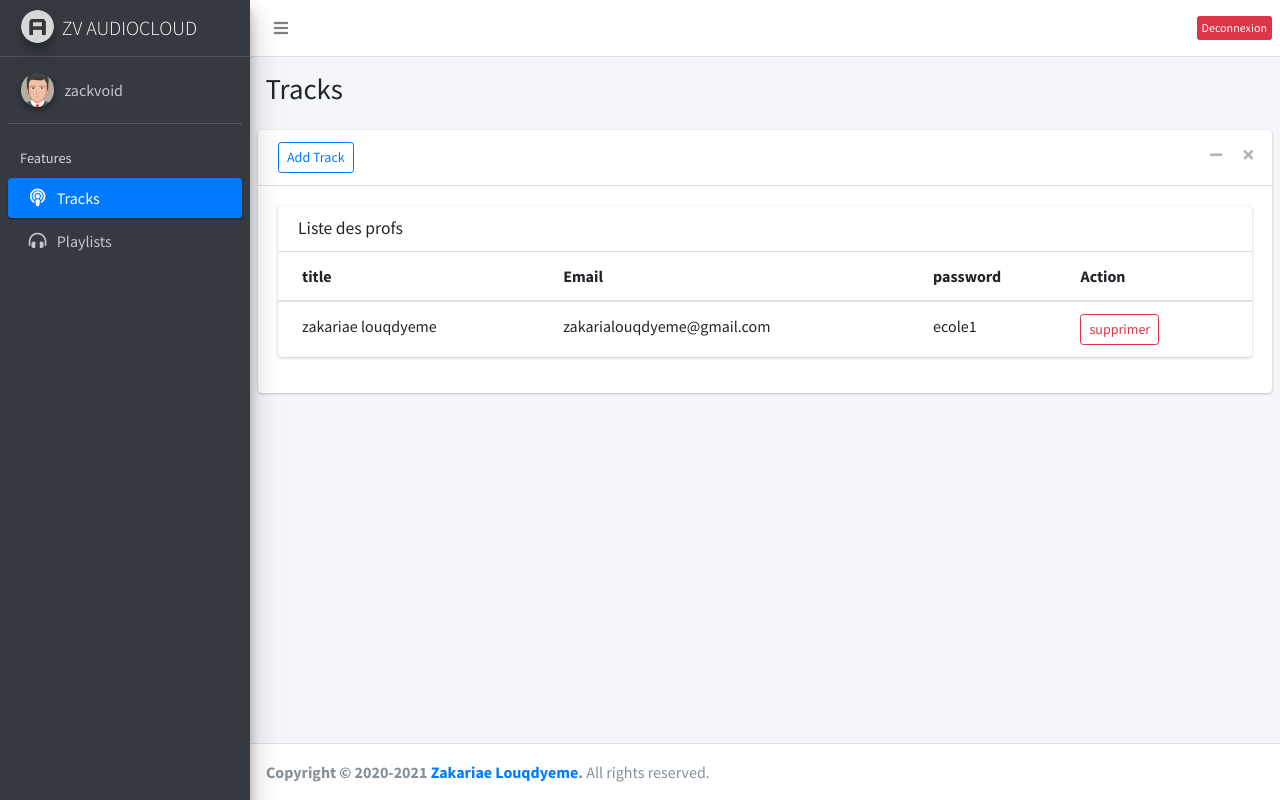
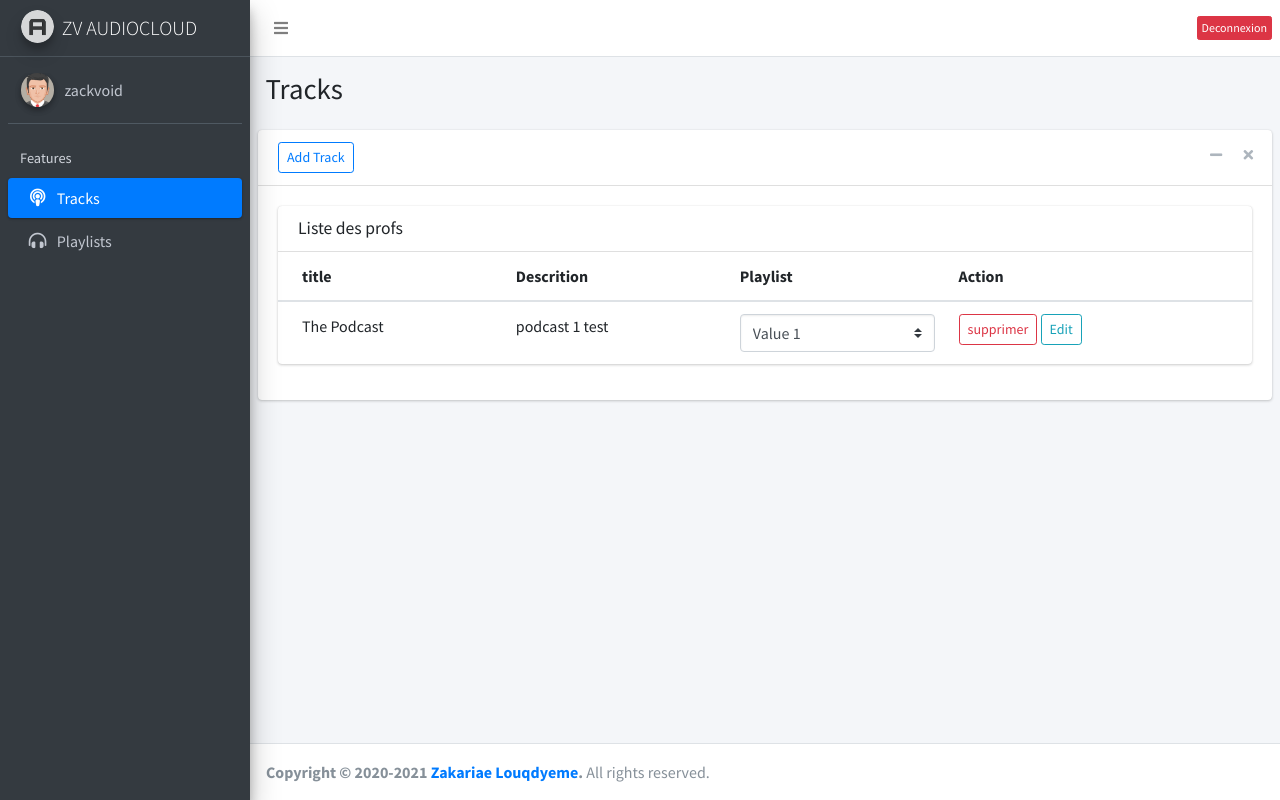
Before and after one commit to zakarialouqdyeme/Zackvoid-AudioCloud, a PHP site: page /dashboard/Tracks.php in a window 1280 px wide. Run offline with PHP 8.4, Linux system fonts and the light colour scheme; a user stored in the database is signed in; some libraries are stand-ins or nearby versions.

Commit message:
upload Modal

```diff
--- a/dashboard/Tracks.php
+++ b/dashboard/Tracks.php
@@ -84,36 +84,41 @@ if(!isset($_SESSION["id"])) header('Location:../Auth/login.php');
                                         <input type="file" id="images" style="display: none;">
                                     </div>
                                     <div class="col-12 text-center mb-2">
-                                        <button class="btn btn-info crop_image margin-auto" id="addProfImage">Photo de
-                                            profile</button>
+                                        <button class="btn btn-info crop_image margin-auto" id="addProfImage">Cover
+                                            Image</button>
                                     </div>
                                 </div>
 
 
                                 <div class="form-group">
-                                    <label for="nameInp">Nom complet</label>
-                                    <input type="text" class="form-control" id="nameInp" placeholder="Nom complet">
+                                    <label for="titleInp">Track Title</label>
+                                    <input type="text" class="form-control" id="titleInp" placeholder="Title">
                                 </div>
                                 <div class="form-group">
-                                    <label for="addInputEmail1">Email address</label>
-                                    <input type="email" class="form-control" id="InputEmail1" placeholder="Enter email">
+                                    <label for="description">Description</label>
+                                    <input type="email" class="form-control" id="description" placeholder="Description">
                                 </div>
+
                                 <div class="form-group">
-                                    <label for="passInp">Mot de passe</label>
-                                    <input type="password" class="form-control" id="passInp" placeholder="mot de passe">
-                                </div>
-                                <div class="form-group">
-                                    <label for="selectSchool">Ecole</label>
-                                    <select class="custom-select" id="selectSchool">
+                                    <label for="selectPlaylist">Playlist</label>
+                                    <select class="custom-select" id="selectPlaylist">
                                         <!--   <option value="1">Value 1</option>
                     <option value="2">Value 2</option>
                     <option value="3">Value 3</option> -->
                                     </select>
                                 </div>
+                                <div class="form-group">
+                                <label >Select your track file</label>
+                                <div class="custom-file">
+
+                                    <input type="file" class="custom-file-input" id="customFile">
+                                    <label class="custom-file-label" for="customFile">Choose file</label>
+                                  </div>
+                                </div>
                             </div>
                             <div class="modal-footer justify-content-between">
                                 <button type="button" class="btn btn-default" data-dismiss="modal">Close</button>
-                                <button type="button" class="btn btn-primary" id="add">Ajouter</button>
+                                <button type="button" class="btn btn-primary" id="upload">Upload</button>
                             </div>
                         </div>
                         <!-- /.modal-content -->
@@ -169,8 +174,8 @@ if(!isset($_SESSION["id"])) header('Location:../Auth/login.php');
                                                 <tr>
 
                                                     <th>title</th>
-                                                    <th>Email</th>
-                                                    <th>password</th>
+                                                    <th>Descrition</th>
+                                                    <th>Playlist</th>
 
                                                     <th>Action</th>
                                                 </tr>
@@ -179,14 +184,22 @@ if(!isset($_SESSION["id"])) header('Location:../Auth/login.php');
                                                 <tr>
 
                                                     <td contenteditable="true" spellcheck="false" class="colEdit1">
-                                                        zakariae louqdyeme</td>
+                                                        The Podcast</td>
                                                     <td contenteditable="true" spellcheck="false" class="colEdit2">
-                                                        zakarialouqdyeme@gmail.com</td>
-                                                    <td contenteditable="true" spellcheck="false" class="colEdit3">
-                                                        ecole1</td>
+                                                        podcast 1 test </td>
+                                                    <td  spellcheck="false" class="colEdit3">
+                                                        <select class="custom-select" id="selectPlaylist">
+                                                              <option value="1">Value 1</option>
+                    <option value="2">Value 2</option>
+                    <option value="3">Value 3</option>
+                                                        </select>
+
+                                                    </td>
                                                     <td>
                                                         <button type="button"
                                                             class="btn btn-outline-danger btn-sm supprimer">supprimer</button>
+                                                        <button type="button"
+                                                            class="btn btn-outline-info btn-sm edit">Edit</button>
 
                                                     </td>
                                                 </tr>
```
Also changed, not shown: dashboard/dist/js/crud/crudTracks.js.
